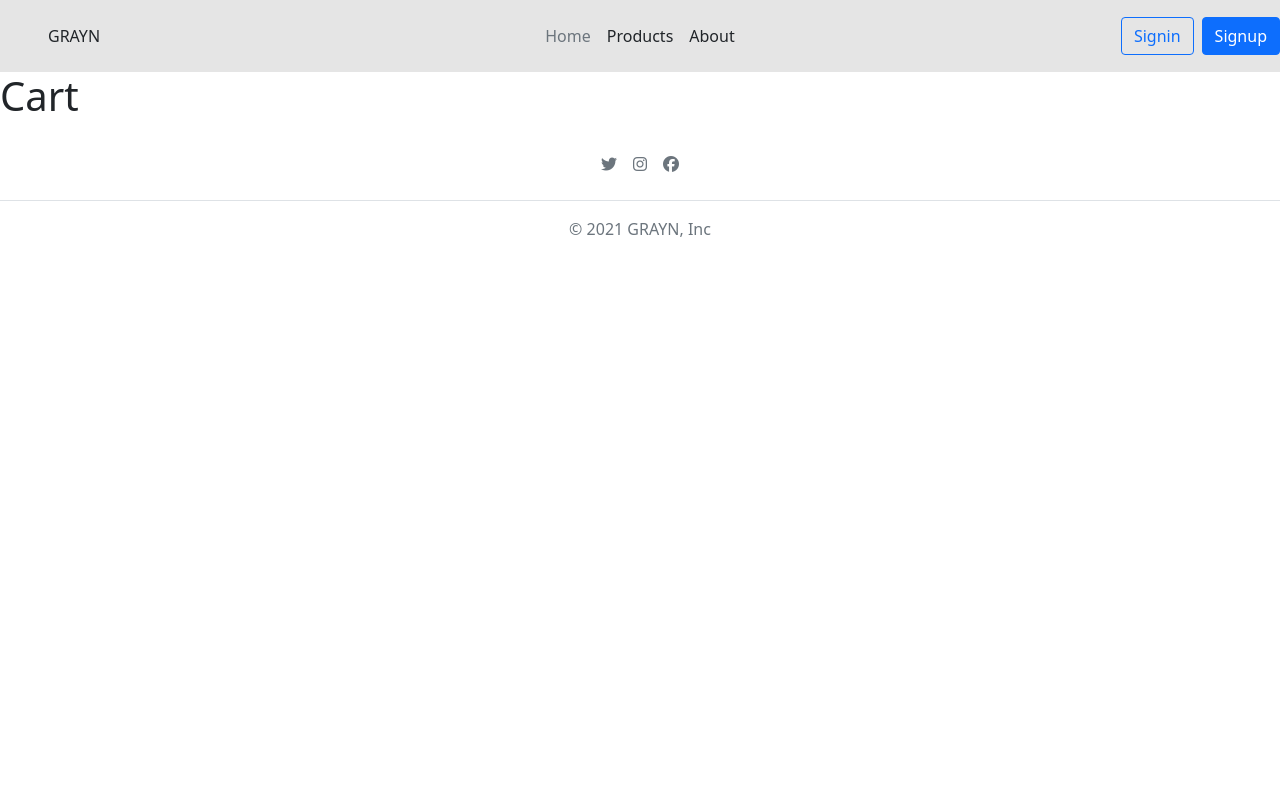
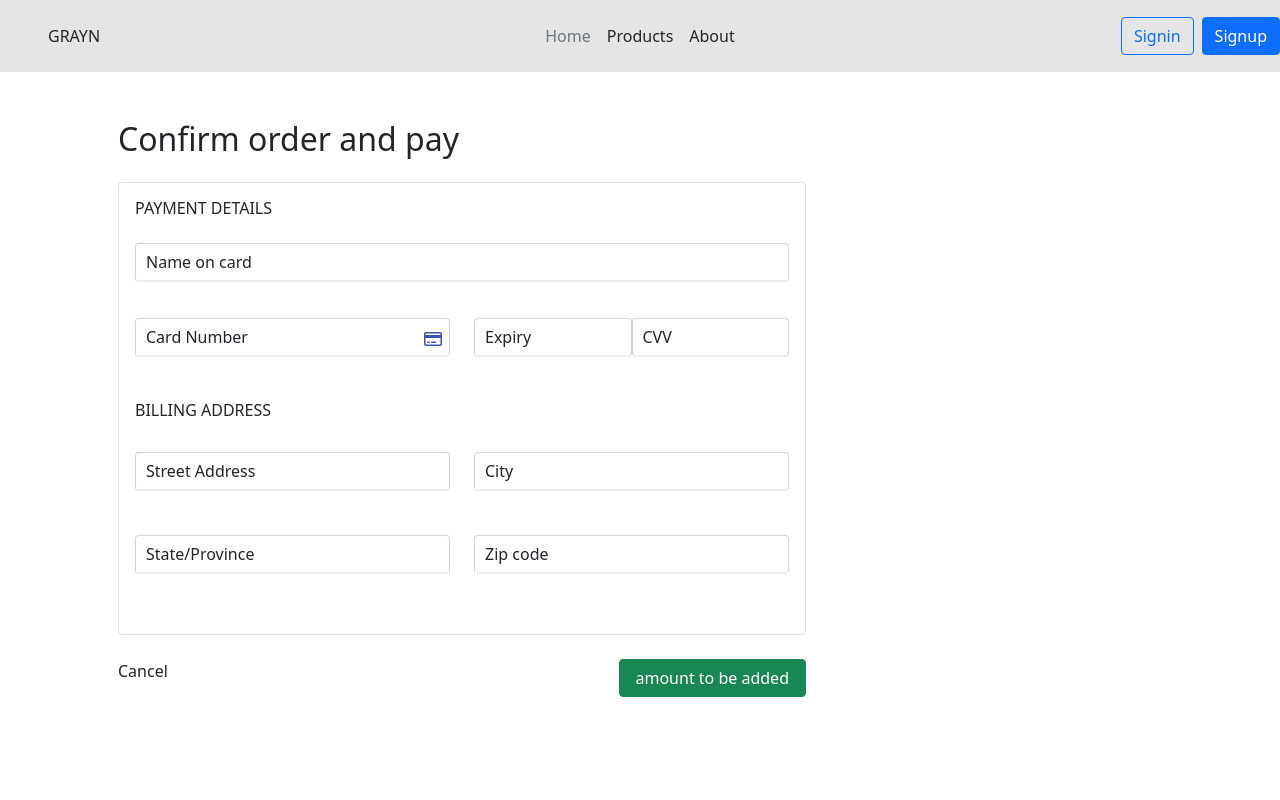
Before and after one commit to Gideon-Daniels/GRAYN-E-Commerce-Store, a Vue app: page /user/cart in a window 1280 px wide. Shown: the top 800 px of the page. Built offline with nearby package versions, Linux system fonts and the light colour scheme; no server answers.

Commit message:
update-add to cart

```diff
--- a/src/components/Navbar.vue
+++ b/src/components/Navbar.vue
@@ -61,7 +61,9 @@
         <button @click="handleClick('logout')" type="button" class="btn btn-outline-primary me-2">
           Logout
         </button>
-        <button @click="handleClick('cart')" type="button" class="btn btn-primary">Cart</button>
+        <button type="button" class="btn btn-primary" data-bs-toggle="modal" data-bs-target="#exampleModal"><svg xmlns="http://www.w3.org/2000/svg" width="16" height="16" fill="currentColor" class="bi bi-cart" viewBox="0 0 16 16">
+  <path d="M0 1.5A.5.5 0 0 1 .5 1H2a.5.5 0 0 1 .485.379L2.89 3H14.5a.5.5 0 0 1 .491.592l-1.5 8A.5.5 0 0 1 13 12H4a.5.5 0 0 1-.491-.408L2.01 3.607 1.61 2H.5a.5.5 0 0 1-.5-.5zM3.102 4l1.313 7h8.17l1.313-7H3.102zM5 12a2 2 0 1 0 0 4 2 2 0 0 0 0-4zm7 0a2 2 0 1 0 0 4 2 2 0 0 0 0-4zm-7 1a1 1 0 1 1 0 2 1 1 0 0 1 0-2zm7 0a1 1 0 1 1 0 2 1 1 0 0 1 0-2z"/>
+</svg> Cart </button>
       </div>
 
       <div v-else class="col-sm-3 text-end">
@@ -70,7 +72,25 @@
         </button>
         <button @click="handleClick('signup')" type="button" class="btn btn-primary">Signup</button>
       </div>
+      <div class="modal fade" id="exampleModal" tabindex="-1" aria-labelledby="exampleModalLabel" aria-hidden="true">
+  <div class="modal-dialog">
+    <div class="modal-content">
+      <div class="modal-header">
+        <h5 class="modal-title" id="exampleModalLabel">Cart</h5>
+        <button type="button" class="btn-close" data-bs-dismiss="modal" aria-label="Close"></button>
+      </div>
+      <div class="modal-body">
+        <div class="cart-items">
 
+        </div>
+      </div>
+      <div class="modal-footer">
+        <button type="button" class="btn btn-secondary" data-bs-dismiss="modal">Continue shopping</button>
+        <button type="button" @click="handleClick('cart')" class="btn btn-primary" data-bs-dismiss="modal">Checkout</button>
+      </div>
+    </div>
+  </div>
+</div>
 
     </header>
 </template>
--- a/src/views/UsersCart.vue
+++ b/src/views/UsersCart.vue
@@ -1,5 +1,48 @@
 <template>
-  <h1>Cart</h1>
+<div class="container mt-5 px-5">
+    <div class="mb-4">
+        <h2>Confirm order and pay</h2>
+    </div>
+    <div class="row">
+        <div class="col-md-8">
+            <div class="card p-3">
+                <h6 class="text-uppercase">Payment details</h6>
+                <div class="inputbox mt-3"> <input type="text" name="name" class="form-control" required="required"> <span>Name on card</span> </div>
+                <div class="row">
+                    <div class="col-md-6">
+                        <div class="inputbox mt-3 mr-2"> <input type="text" name="name" class="form-control" required="required"> <i class="fa fa-credit-card"></i> <span>Card Number</span> </div>
+                    </div>
+                    <div class="col-md-6">
+                        <div class="d-flex flex-row">
+                            <div class="inputbox mt-3 mr-2"> <input type="text" name="name" class="form-control" required="required"> <span>Expiry</span> </div>
+                            <div class="inputbox mt-3 mr-2"> <input type="text" name="name" class="form-control" required="required"> <span>CVV</span> </div>
+                        </div>
+                    </div>
+                </div>
+                <div class="mt-4 mb-4">
+                    <h6 class="text-uppercase">Billing Address</h6>
+                    <div class="row mt-3">
+                        <div class="col-md-6">
+                            <div class="inputbox mt-3 mr-2"> <input type="text" name="name" class="form-control" required="required"> <span>Street Address</span> </div>
+                        </div>
+                        <div class="col-md-6">
+                            <div class="inputbox mt-3 mr-2"> <input type="text" name="name" class="form-control" required="required"> <span>City</span> </div>
+                        </div>
+                    </div>
+                    <div class="row mt-2">
+                        <div class="col-md-6">
+                            <div class="inputbox mt-3 mr-2"> <input type="text" name="name" class="form-control" required="required"> <span>State/Province</span> </div>
+                        </div>
+                        <div class="col-md-6">
+                            <div class="inputbox mt-3 mr-2"> <input type="text" name="name" class="form-control" required="required"> <span>Zip code</span> </div>
+                        </div>
+                    </div>
+                </div>
+            </div>
+            <div class="mt-4 mb-4 d-flex justify-content-between"> <span>Cancel</span> <button class="btn btn-success px-3">amount to be added</button> </div>
+        </div>
+    </div>
+</div>
 </template>
 
 <script>
@@ -9,5 +52,106 @@ export default {
 </script>
 
 <style>
+body {
+    background-color: #eee
+}
 
+.container {
+    height: 100vh
+}
+
+.card {
+    border: none
+}
+
+.form-control {
+    border-bottom: 2px solid #eee !important;
+    border: none;
+    font-weight: 600
+}
+
+.form-control:focus {
+    color: #495057;
+    background-color: #fff;
+    border-color: #8bbafe;
+    outline: 0;
+    box-shadow: none;
+    border-radius: 0px;
+    border-bottom: 2px solid blue !important
+}
+
+.inputbox {
+    position: relative;
+    margin-bottom: 20px;
+    width: 100%
+}
+
+.inputbox span {
+    position: absolute;
+    top: 7px;
+    left: 11px;
+    transition: 0.5s
+}
+
+.inputbox i {
+    position: absolute;
+    top: 13px;
+    right: 8px;
+    transition: 0.5s;
+    color: #3F51B5
+}
+
+input::-webkit-outer-spin-button,
+input::-webkit-inner-spin-button {
+    -webkit-appearance: none;
+    margin: 0
+}
+
+.inputbox input:focus~span {
+    transform: translateX(-0px) translateY(-15px);
+    font-size: 12px
+}
+
+.inputbox input:valid~span {
+    transform: translateX(-0px) translateY(-15px);
+    font-size: 12px
+}
+
+.card-blue {
+    background-color: #492bc4
+}
+
+.hightlight {
+    background-color: #5737d9;
+    padding: 10px;
+    border-radius: 10px;
+    margin-top: 15px;
+    font-size: 14px
+}
+
+.yellow {
+    color: #fdcc49
+}
+
+.decoration {
+    text-decoration: none;
+    font-size: 14px
+}
+
+.btn-success {
+    color: #fff;
+    background-color: #492bc4;
+    border-color: #492bc4
+}
+
+.btn-success:hover {
+    color: #fff;
+    background-color: #492bc4;
+    border-color: #492bc4
+}
+
+.decoration:hover {
+    text-decoration: none;
+    color: #fdcc49
+}
 </style>
```
